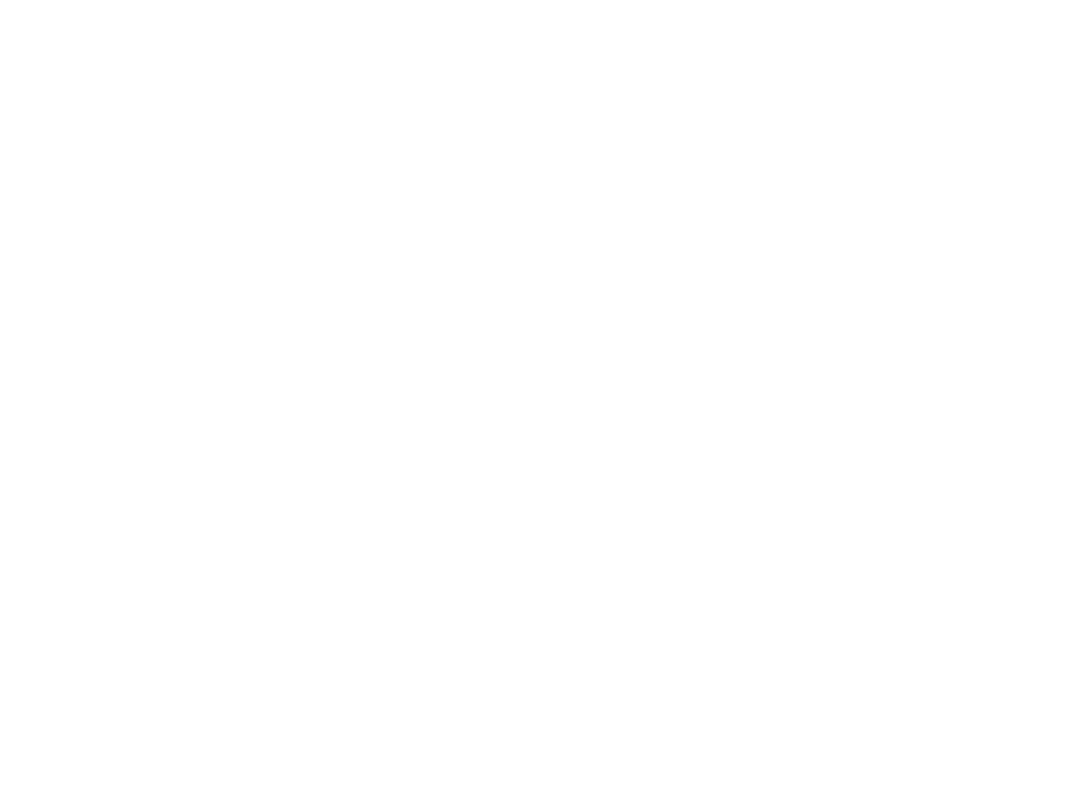
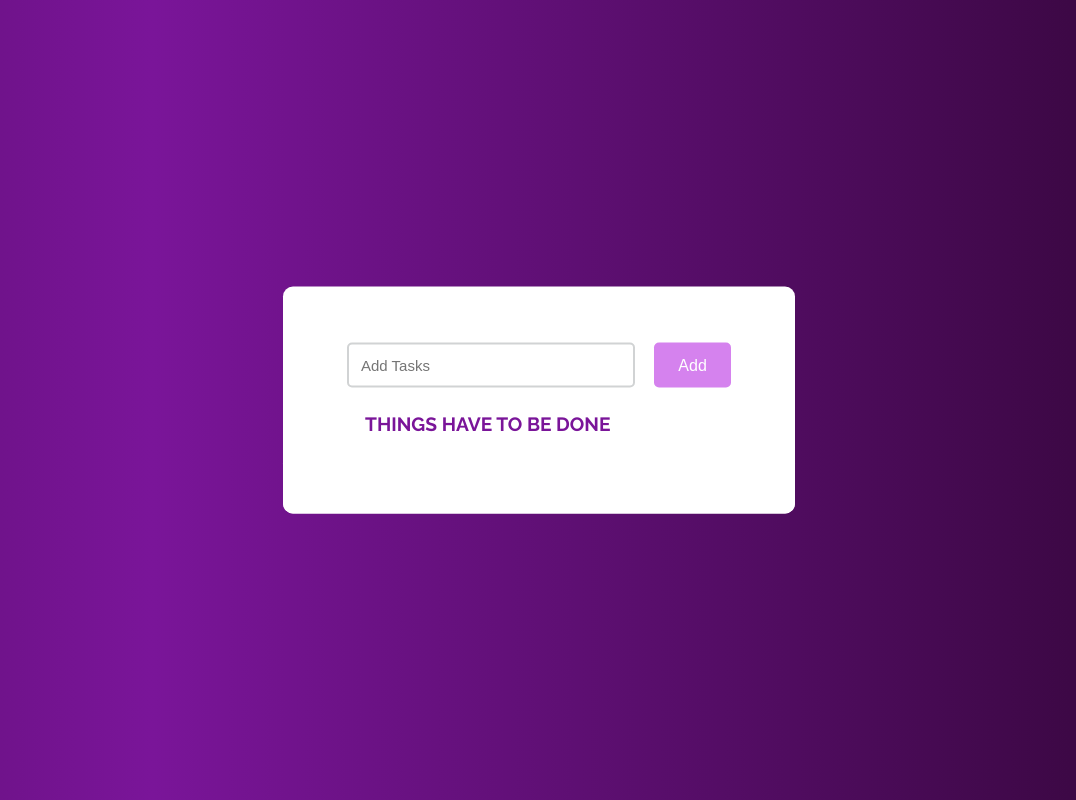
Before and after one commit to ReemShkeep/ITI-HTML5-CSS3, a plain HTML site: page lab3/task1/index.html in a window 1280 px wide. Shown: the whole page, without its empty margins (101-1177 px from the left). Drawn offline with Linux system fonts and the light colour scheme.

Commit message:
adding files

```diff
--- a/lab3/task1/css/main.css
+++ b/lab3/task1/css/main.css
@@ -0,0 +1,143 @@
+@import url("https://fonts.googleapis.com/css?family=Raleway:400,400i,700");
+    *,
+    *:before,
+    *:after{
+        font-family: 'Raleway';
+        padding: 0;
+        margin: 0;
+        box-sizing: border-box;
+    }
+    html{
+        height: 100%;
+    background-image: linear-gradient(to left,rgb(37, 3, 37),rgb(122, 21, 153),rgb(37, 3, 37));
+    height: 100vh;
+    animation: example 4s ease infinite;
+    background-size: 200% 200%;
+}
+@keyframes example{
+     0%{
+        background-position: 0% 0%;
+    }
+    50%{
+        background-position: 100% 100%;
+    }
+    100%{
+        background-position: 0% 0%;
+    }
+}
+
+
+
+/*
+body{
+    height: 100vh;
+    background: #066acd; */
+
+.container{
+    width: 40%;
+    top: 50%;
+    left: 50%;
+    background: white;
+    border-radius: 10px;
+    min-width: 450px;
+    position: absolute;
+    min-height: 100px;
+    transform: translate(-50%,-50%);
+}
+/*ending container styles*/
+
+
+h1{
+    color: rgb(122, 21, 153);
+    text-transform: uppercase;
+    position: absolute;
+    top: 87%;
+    left: 40%;
+    transform: translate(-50%,-50%);
+    font-size: larger;
+    text-align: center;
+}
+
+/*starting task field and button style
+We add the styling for the tasks which we have added.
+*/
+
+#newtask{
+
+    position: relative;
+    padding: 7vh 8vh;
+}
+#newtask input{
+    width: 75%;
+    height: 45px;
+    padding: 12px;
+    color: #111111;
+    font-weight: 500;
+    position: relative;
+    border-radius: 5px;
+    font-family: 'Poppins',sans-serif;
+    font-size: 15px;
+    border: 2px solid #d1d3d4;
+}
+
+#newtask input:focus{
+    outline: none;
+    border-color: rgb(213, 130, 238);
+}
+#newtask button{
+    position: relative;
+    float: right;
+    font-weight: 500;
+    font-size: 16px;
+    background-color: rgb(213, 130, 238);
+    border: none;
+    color: #ffffff;
+    cursor: pointer;
+    outline: none;
+    width: 20%;
+    height: 45px;
+    border-radius: 5px;
+    font-family: 'Poppins',sans-serif;
+}
+/*ending new task field and button style*/
+
+
+/*starting new task field style*/
+#tasks{
+    border-radius: 10px;
+    width: 100%;
+    position: relative;
+    background-color: #ffffff;
+    padding: 30px 20px;
+    margin-top: 10px;
+}
+
+.task{
+    border-radius: 5px;
+    align-items: center;
+    justify-content: space-between;
+    border: 1px solid #939697;
+    cursor: pointer;
+    background-color: #c5e1e6;
+    height: 50px;
+    margin-bottom: 8px;
+    padding: 5px 10px;
+    display: flex;
+}
+.task span{
+    font-family: 'Poppins',sans-serif;
+    font-size: 15px;
+    font-weight: 400;
+}
+.task button{
+    background-color: rgb(213, 130, 238);
+    color: #ffffff;
+    border: none;
+    cursor: pointer;
+    outline: none;
+    height: 100%;
+    width: 40px;
+    border-radius: 5px;
+}
+
+/*ending new task field style*/
--- a/lab3/task1/index.html
+++ b/lab3/task1/index.html
@@ -9,13 +9,27 @@
     <link rel="stylesheet" href="css/main.css">
     <script src="js/main.js" defer ></script>
 
-    <title>My Music Player</title>
+    <title>My todo list</title>
+
 </head>
 <body>
 
 
 
+    <div class="container">
 
+
+
+
+
+
+        <div id="newtask">
+            <h1>Things have to be done </h1>
+            <input type="text" placeholder="Add Tasks">
+        <button id="push">Add</button>
+    </div>
+    <div id="tasks"></div>
+</div>
 
 </body>
 </html>
--- a/lab3/task1/js/main.js
+++ b/lab3/task1/js/main.js
@@ -0,0 +1,25 @@
+document.querySelector('#push').onclick = function(){
+    if(document.querySelector('#newtask input').value.length == 0){
+        alert("Kindly Enter Task Name!!!!")
+    }
+
+    else{
+        document.querySelector('#tasks').innerHTML += `
+            <div class="task">
+                <span id="taskname">
+                    ${document.querySelector('#newtask input').value}
+                </span>
+                <button class="delete">
+                    <i class="far fa-trash-alt"></i>
+                </button>
+            </div>
+        `;
+
+        var current_tasks = document.querySelectorAll(".delete");
+        for(var i=0; i<current_tasks.length; i++){
+            current_tasks[i].onclick = function(){
+                this.parentNode.remove();
+            }
+        }
+    }
+}
--- a/lab3/task3/css/main.css
+++ b/lab3/task3/css/main.css
@@ -0,0 +1,137 @@
+@import url("https://fonts.googleapis.com/css?family=Raleway:400,400i,700");
+    *,
+    *:before,
+    *:after{
+        font-family: 'Raleway';
+        padding: 0;
+        margin: 0;
+        box-sizing: border-box;
+    }
+    html{
+        height: 100%;
+    background-image: linear-gradient(to left,#250325,#7a1599,#250325);
+    height: 100vh;
+    animation: example 4s ease infinite;
+    background-size: 200% 200%;
+}
+@keyframes example{
+     0%{
+        background-position: 0% 0%;
+    }
+    50%{
+        background-position: 100% 100%;
+    }
+    100%{
+        background-position: 0% 0%;
+    }
+}
+
+
+.container{
+    width: 40%;
+    top: 50%;
+    left: 50%;
+    background: white;
+    border-radius: 10px;
+    min-width: 450px;
+    position: absolute;
+    min-height: 100px;
+    transform: translate(-50%,-50%);
+}
+/*ending container styles*/
+
+
+h1{
+    color: #7a1599;
+    text-transform: uppercase;
+    position: absolute;
+    top: 87%;
+    left: 40%;
+    transform: translate(-50%,-50%);
+    font-size: larger;
+    text-align: center;
+}
+
+/*starting task field and button style
+We add the styling for the tasks which we have added.
+*/
+
+#newtask{
+
+    position: relative;
+    padding: 7vh 8vh;
+}
+#newtask input{
+    width: 75%;
+    height: 45px;
+    padding: 12px;
+    color: #111111;
+    font-weight: 500;
+    position: relative;
+    border-radius: 5px;
+    font-family: 'Poppins',sans-serif;
+    font-size: 15px;
+    border: 2px solid #d1d3d4;
+}
+
+#newtask input:focus{
+    outline: none;
+    border-color: #d582ee;
+}
+#newtask button{
+    position: relative;
+    float: right;
+    font-weight: 500;
+    font-size: 16px;
+    background-color: #d582ee;
+    border: none;
+    color: #ffffff;
+    cursor: pointer;
+    outline: none;
+    width: 20%;
+    height: 45px;
+    border-radius: 5px;
+    font-family: 'Poppins',sans-serif;
+}
+/*ending new task field and button style*/
+
+
+/*starting new task field style*/
+#tasks{
+    border-radius: 10px;
+    width: 100%;
+    position: relative;
+    background-color: #ffffff;
+    padding: 30px 20px;
+    margin-top: 10px;
+}
+
+.task{
+    border-radius: 5px;
+    align-items: center;
+    justify-content: space-between;
+    border: 1px solid #939697;
+    cursor: pointer;
+    background-color: #c5e1e6;
+    height: 50px;
+    margin-bottom: 8px;
+    padding: 5px 10px;
+    display: flex;
+}
+.task span{
+    font-family: 'Poppins',sans-serif;
+    font-size: 15px;
+    font-weight: 400;
+}
+.task button{
+    background-color: #d582ee;
+    color: #ffffff;
+    border: none;
+    cursor: pointer;
+    outline: none;
+    height: 100%;
+    width: 40px;
+    border-radius: 5px;
+}
+
+/*ending new task field style*/
```
Also changed, not shown: lab1/task2/index.html (+15 -1 lines), lab2/task1/index.html (+3 -6 lines), lab2/task1/js/main.js (+41 -0 lines), lab3/task2/index.html (deleted, +0 -21 lines), lab3/task3/index.html (deleted, +0 -21 lines), lab3/task2/css/main.css (deleted), lab3/task2/js/main.js (deleted), lab3/task3/js/main.js (deleted).
